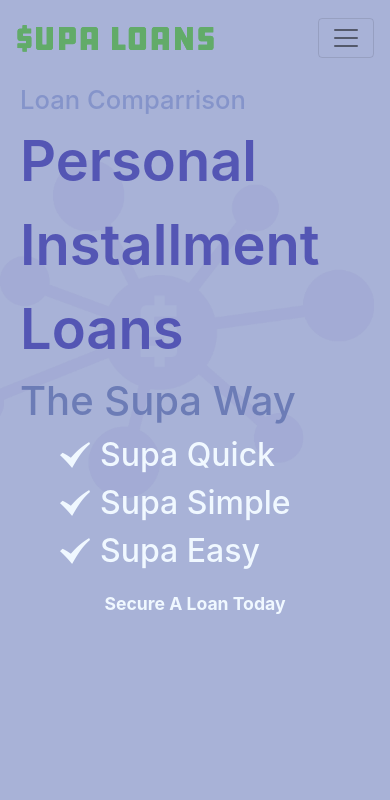
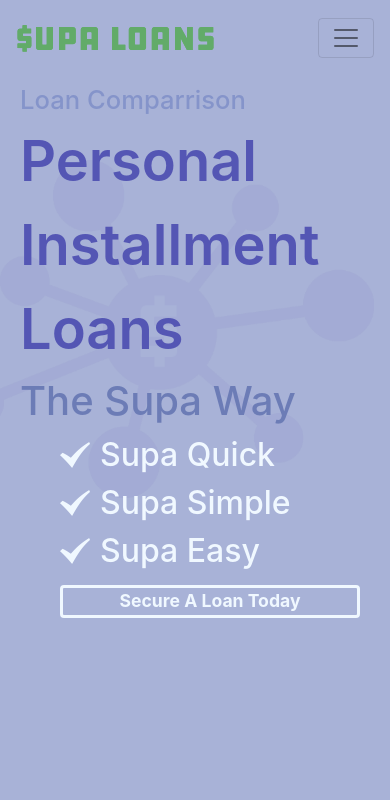
Before and after one commit to jlcdmp/supa-loans, a React (Create React App) app: page / in a window 390 px wide. Shown: the top 800 px of the page. Built offline with nearby package versions, Linux system fonts and the light colour scheme.

Commit message:
minor changes for mobile

```diff
--- a/src/CSS/How.css
+++ b/src/CSS/How.css
@@ -14,6 +14,11 @@ grid-template-columns: 1fr 1fr;
 grid-template-rows: 1fr 1fr;
 padding:5px;
 }
+
+.how-content{
+  margin-top: 30px
+}
+
 
 }
 
--- a/src/CSS/Jumbo.css
+++ b/src/CSS/Jumbo.css
@@ -18,9 +18,9 @@
   }
 
   a.btn.btn-primary{
-      justify-self: center;
+      justify-self: right;
       margin:10px !important;
-
+    padding:0 !important
   }
 
 .image{
@@ -34,7 +34,7 @@
 
 .container{
   position: static !important;
-z-index: auto;
+  z-index: auto;
 }
 
 }
@@ -113,11 +113,12 @@ color: aliceblue
 
 a.btn.btn-primary{
   background-color: transparent ;
-  border: none;
+  border: solid aliceblue 3px;
   color:aliceblue;
   font-weight: 650;
   margin:10px 10px 10px 175px;
   width: 300px !important;
   text-decoration: aliceblue;
-  font-size: 1.1em
+  font-size: 1.1em;
+
 }
```
